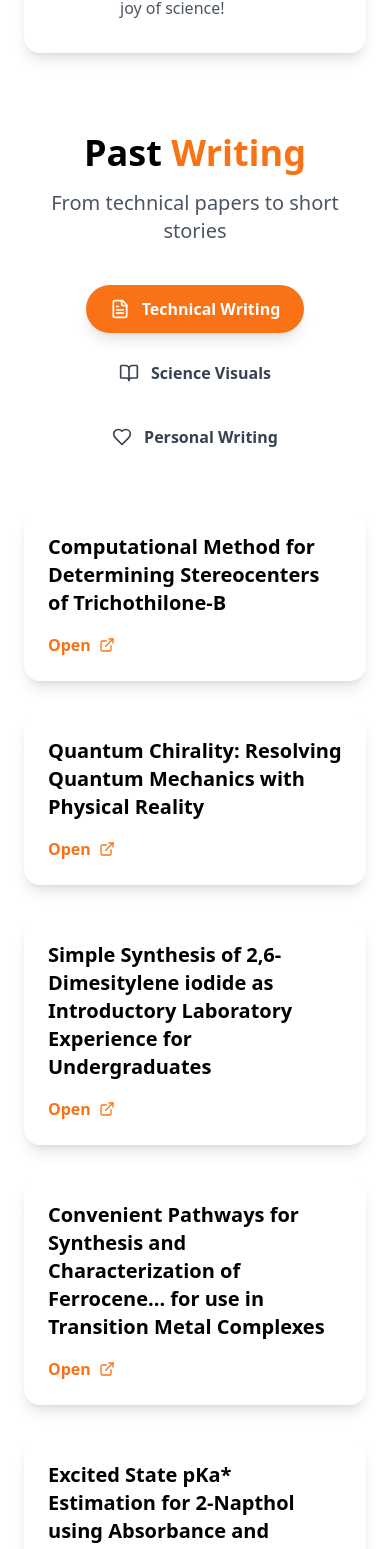
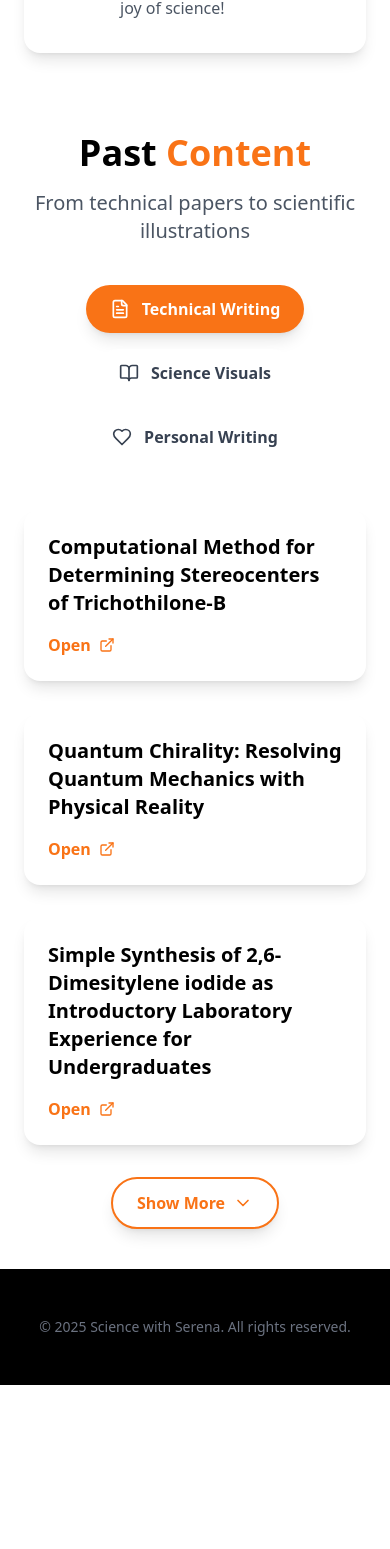
Before and after one commit to roshankern/sws-website, a React (Vite) app: page / in a window 390 px wide. Shown: the part 4860-6409 px from the top of the page. After the commit the page ends 6245 px from the top, so only its background shows below. Built offline with nearby package versions, Linux system fonts and the light colour scheme.

Commit message:
writing content toggle

```diff
--- a/src/components/WritingPortfolio.tsx
+++ b/src/components/WritingPortfolio.tsx
@@ -1,14 +1,39 @@
 
 import React, { useState } from 'react';
-import { FileText, BookOpen, Heart, ExternalLink } from 'lucide-react';
+import { FileText, BookOpen, Heart, ExternalLink, ChevronDown, ChevronUp } from 'lucide-react';
 import { useScrollAnimation, getAnimationClasses } from '@/hooks/use-scroll-animation';
 
 const WritingPortfolio = () => {
   const [activeCategory, setActiveCategory] = useState('technical');
+  const [expandedCategories, setExpandedCategories] = useState<Record<string, boolean>>({});
   const { ref: sectionRef, isVisible: sectionVisible } = useScrollAnimation<HTMLElement>({ delay: 100 });
   const { ref: titleRef, isVisible: titleVisible } = useScrollAnimation<HTMLDivElement>({ delay: 200 });
   const { ref: tabsRef, isVisible: tabsVisible } = useScrollAnimation<HTMLDivElement>({ delay: 300 });
   const { ref: gridRef, isVisible: gridVisible } = useScrollAnimation<HTMLDivElement>({ delay: 400 });
+
+  // Function to get items per row based on screen size
+  const getItemsPerRow = () => {
+    // lg: 3 columns, md: 2 columns, mobile: 1 column
+    return { mobile: 1, md: 2, lg: 3 };
+  };
+
+  // Function to get visible articles based on expansion state
+  const getVisibleArticles = (articles: any[]) => {
+    const isExpanded = expandedCategories[activeCategory];
+    if (isExpanded) return articles;
+
+    // Show only first row (3 items on lg, 2 on md, 1 on mobile)
+    // We'll use lg breakpoint as default (3 items)
+    return articles.slice(0, 3);
+  };
+
+  // Toggle expansion for current category
+  const toggleExpansion = () => {
+    setExpandedCategories(prev => ({
+      ...prev,
+      [activeCategory]: !prev[activeCategory]
+    }));
+  };
 
   const writingCategories = {
     technical: {
@@ -109,10 +134,10 @@ const WritingPortfolio = () => {
           className={`text-center mb-10 ${getAnimationClasses(titleVisible, 'fadeUp')}`}
         >
           <h2 className="text-4xl md:text-5xl font-bold text-black mb-4">
-            Past <span className="text-orange-500">Writing</span>
+            Past <span className="text-orange-500">Content</span>
           </h2>
           <p className="text-xl text-gray-600 max-w-2xl mx-auto">
-            From technical papers to short stories
+            From technical papers to scientific illustrations
           </p>
         </div>
 
@@ -126,7 +151,14 @@ const WritingPortfolio = () => {
             return (
               <button
                 key={key}
-                onClick={() => setActiveCategory(key)}
+                onClick={() => {
+                  setActiveCategory(key);
+                  // Reset expansion state when switching categories
+                  setExpandedCategories(prev => ({
+                    ...prev,
+                    [key]: false
+                  }));
+                }}
                 className={`flex items-center gap-3 px-6 py-3 rounded-full font-semibold transition-all duration-300 ${
                   activeCategory === key
                     ? 'bg-orange-500 text-white shadow-lg'
@@ -143,9 +175,10 @@ const WritingPortfolio = () => {
         {/* Articles Grid */}
         <div
           ref={gridRef}
-          className={`grid grid-cols-1 md:grid-cols-2 lg:grid-cols-3 gap-8 max-w-7xl mx-auto ${getAnimationClasses(gridVisible, 'fadeUp')}`}
+          className={`max-w-7xl mx-auto ${getAnimationClasses(gridVisible, 'fadeUp')}`}
         >
-          {writingCategories[activeCategory as keyof typeof writingCategories].articles.map((article, index) => (
+          <div className="grid grid-cols-1 md:grid-cols-2 lg:grid-cols-3 gap-8">
+            {getVisibleArticles(writingCategories[activeCategory as keyof typeof writingCategories].articles).map((article, index) => (
               <div
                 key={index}
                 className="bg-white rounded-2xl p-6 shadow-lg hover:shadow-2xl transition-all duration-300 transform hover:-translate-y-2 group"
@@ -167,6 +200,29 @@ const WritingPortfolio = () => {
               </div>
             ))}
           </div>
+
+          {/* Expand/Collapse Button */}
+          {writingCategories[activeCategory as keyof typeof writingCategories].articles.length > 3 && (
+            <div className="flex justify-center mt-8">
+              <button
+                onClick={toggleExpansion}
+                className="flex items-center gap-2 px-6 py-3 bg-white text-orange-500 border-2 border-orange-500 rounded-full font-semibold hover:bg-orange-500 hover:text-white transition-all duration-300 shadow-lg hover:shadow-xl"
+              >
+                {expandedCategories[activeCategory] ? (
+                  <>
+                    Show Less
+                    <ChevronUp className="w-5 h-5" />
+                  </>
+                ) : (
+                  <>
+                    Show More
+                    <ChevronDown className="w-5 h-5" />
+                  </>
+                )}
+              </button>
+            </div>
+          )}
+        </div>
       </div>
     </section>
   );
```
Lines whose indentation alone changed are shown as unchanged.
